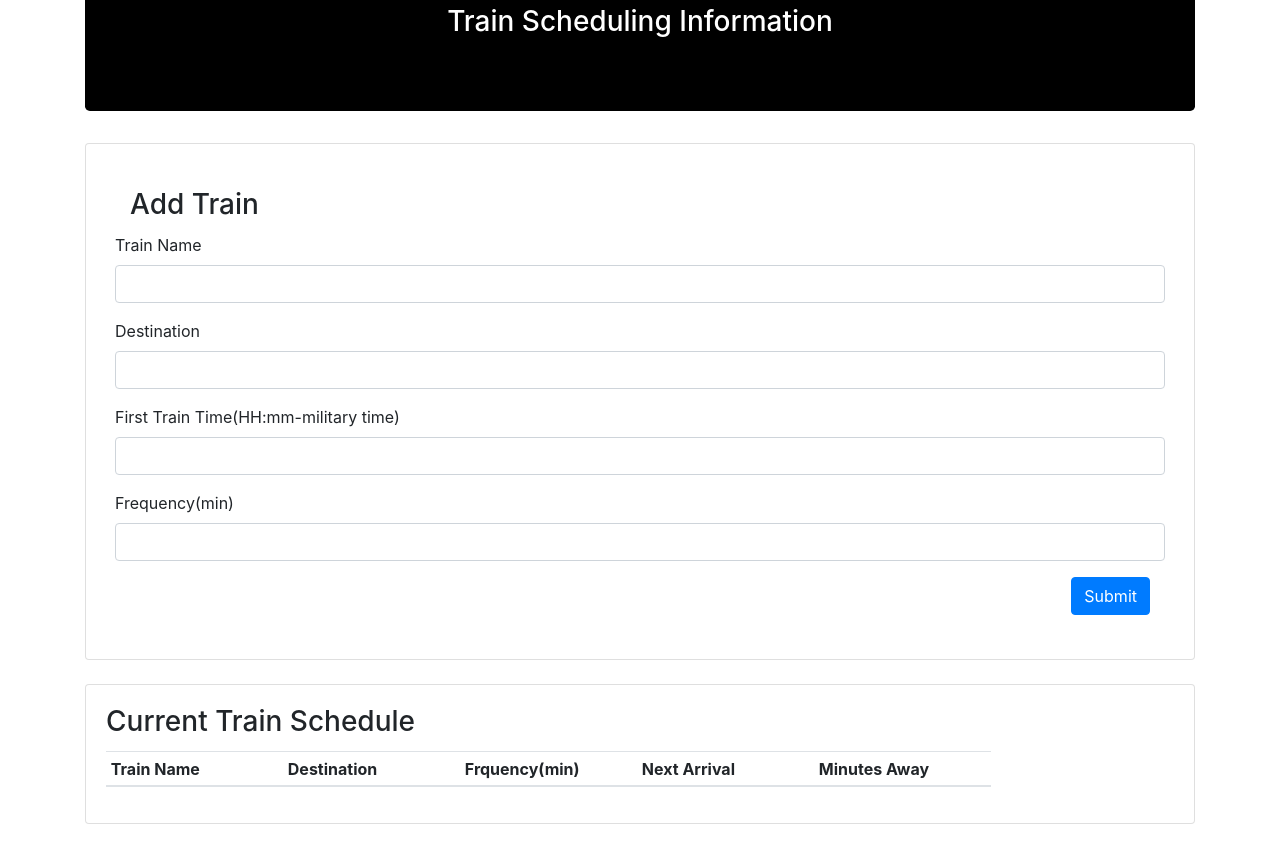
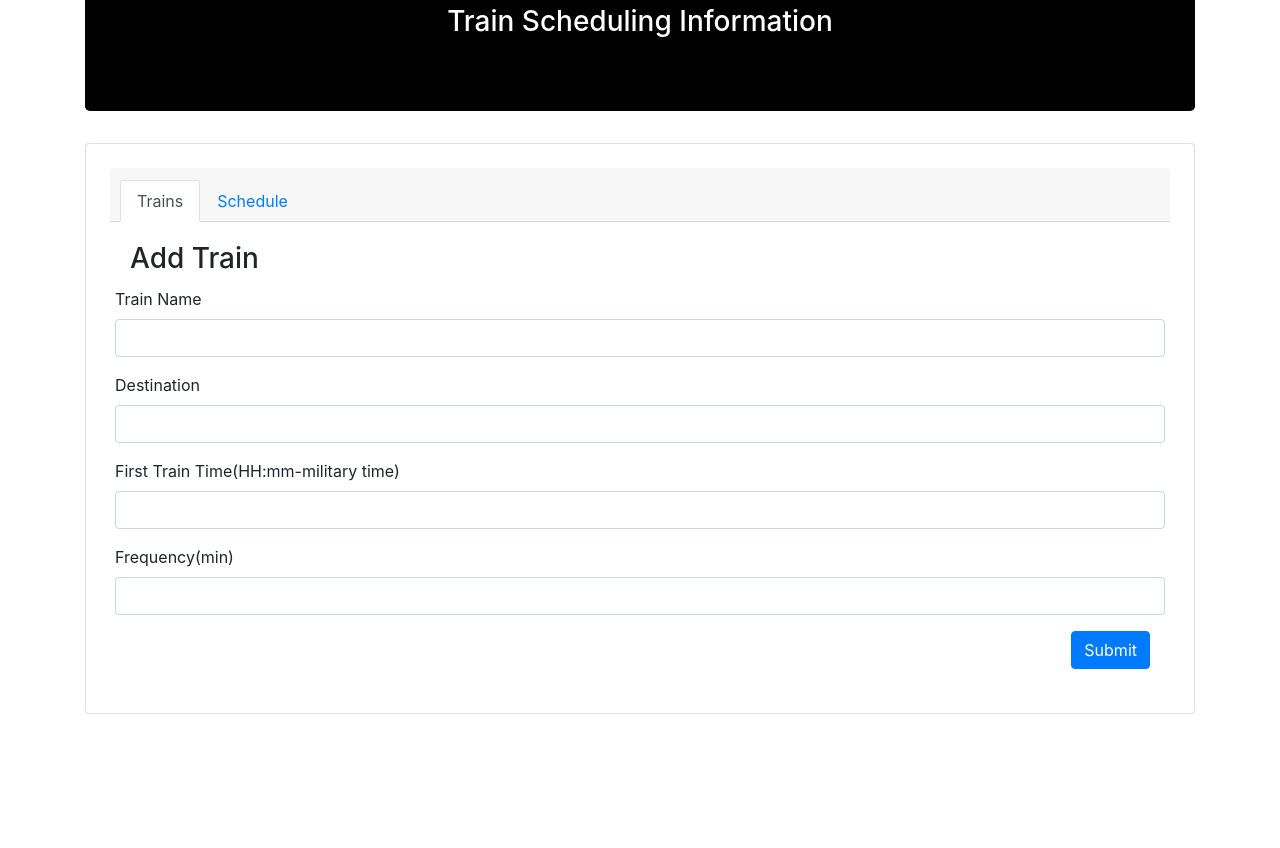
Before and after one commit to Deepastar/Firebase-Train-Scheduler, a plain HTML site: page index.html in a window 1280 px wide. Shown: the part 115-963 px from the top of the page. After the commit the page ends 853 px from the top, so only its background shows below. Drawn offline with nearby package versions, Linux system fonts and the light colour scheme; no server answers.

Commit message:
Made changes to display the contents in tabs

```diff
--- a/index.html
+++ b/index.html
@@ -42,9 +42,21 @@
             <div class="col-md-12">
                 <!-- Add Employee  -->
                 <div class="card mb-4 p-4">
-                    <div class="card-body">
+                    <div class="card-header">
+                        <ul class="nav nav-tabs card-header-tabs" role="tablist">
+                            <li class="nav-item">
+                                <a class="nav-link active" id="home-tab" data-toggle="tab" href="#trainCard" aria-controls="home" aria-selected="true">Trains</a>
+                            </li>
+                            <li class="nav-item">
+                                <a class="nav-link" id="profile-tab" data-toggle="tab" href="#schdCard" role="tab" aria-controls="profile" aria-selected="false">Schedule</a>
+                            </li>
+                        </ul>
+                    </div>
+                    <div class="card-body tab-content">
+
+                        <!-- Entry Form -->
+                        <div class="tab-pane fade show active" id="trainCard" role="tabpanel" aria-labelledby="home-tab">
                             <h3 class="card-title">Add Train</h3>
-                        <!-- Entry Form -->
                             <form>
                                 <div class="form-group row">
                                     <label for="train-name-input">Train Name</label>
@@ -65,17 +77,8 @@
                                 <button class="btn btn-primary float-right" id="submitBtn">Submit</button>
                             </form>
                         </div>
-                </div>
-            </div>
-        </div>
 
-        <div class="row">
-
-            <div class="col-md-12">
-
-                <!-- Current Employees-->
-                <div class="card mb-4">
-                    <div class="card-body">
+                        <div class="tab-pane fade" id="schdCard" role="tabpanel" aria-labelledby="profile-tab">
                             <h3 class="card-title">Current Train Schedule</h3>
                             <table class="table table-sm table-hover" id='currentTrainTime'>
                                 <thead>
@@ -95,6 +98,7 @@
                 </div>
             </div>
         </div>
+    </div>
 
     <!-- JavaScript -->
     <script src="app.js"></script>
```
Lines whose indentation alone changed are shown as unchanged.
